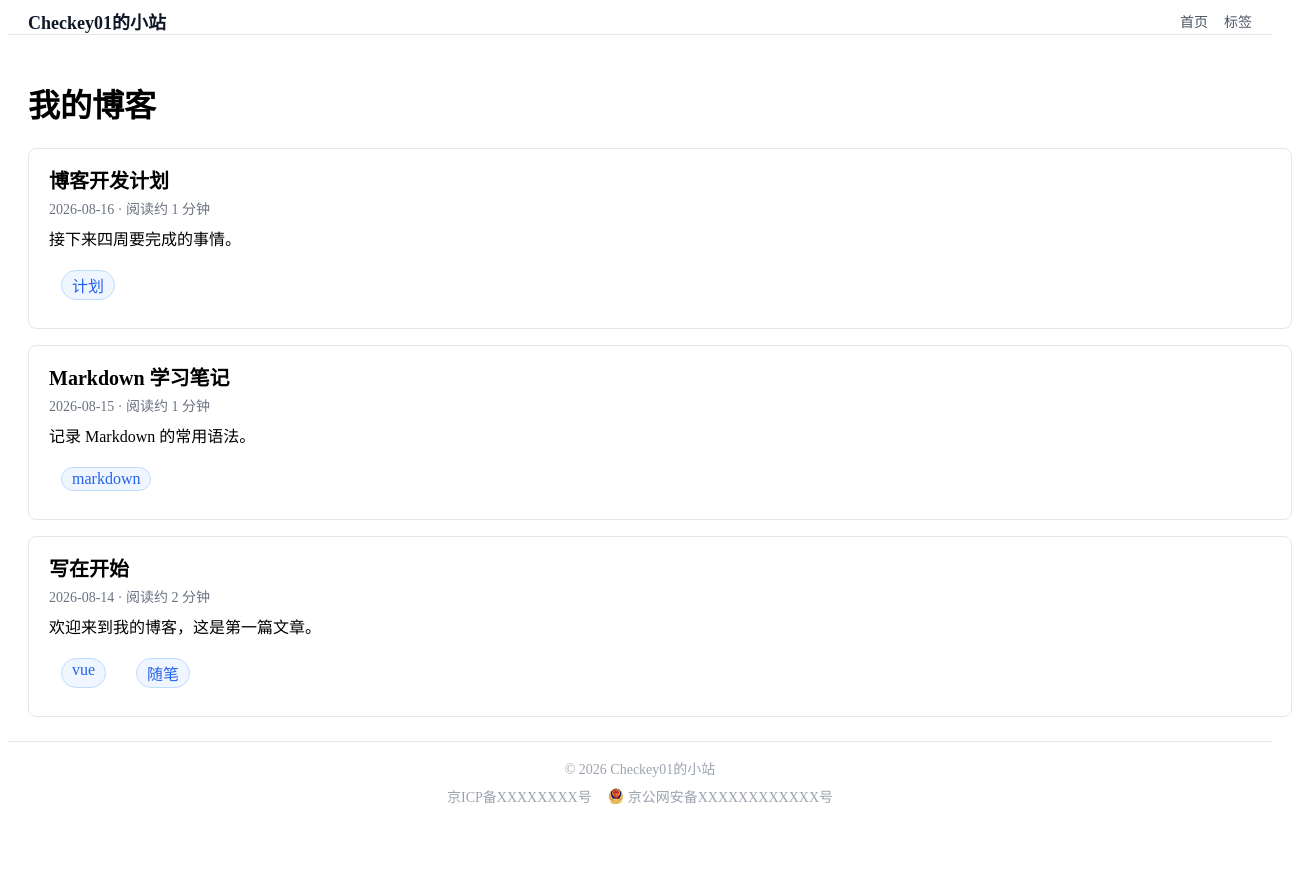
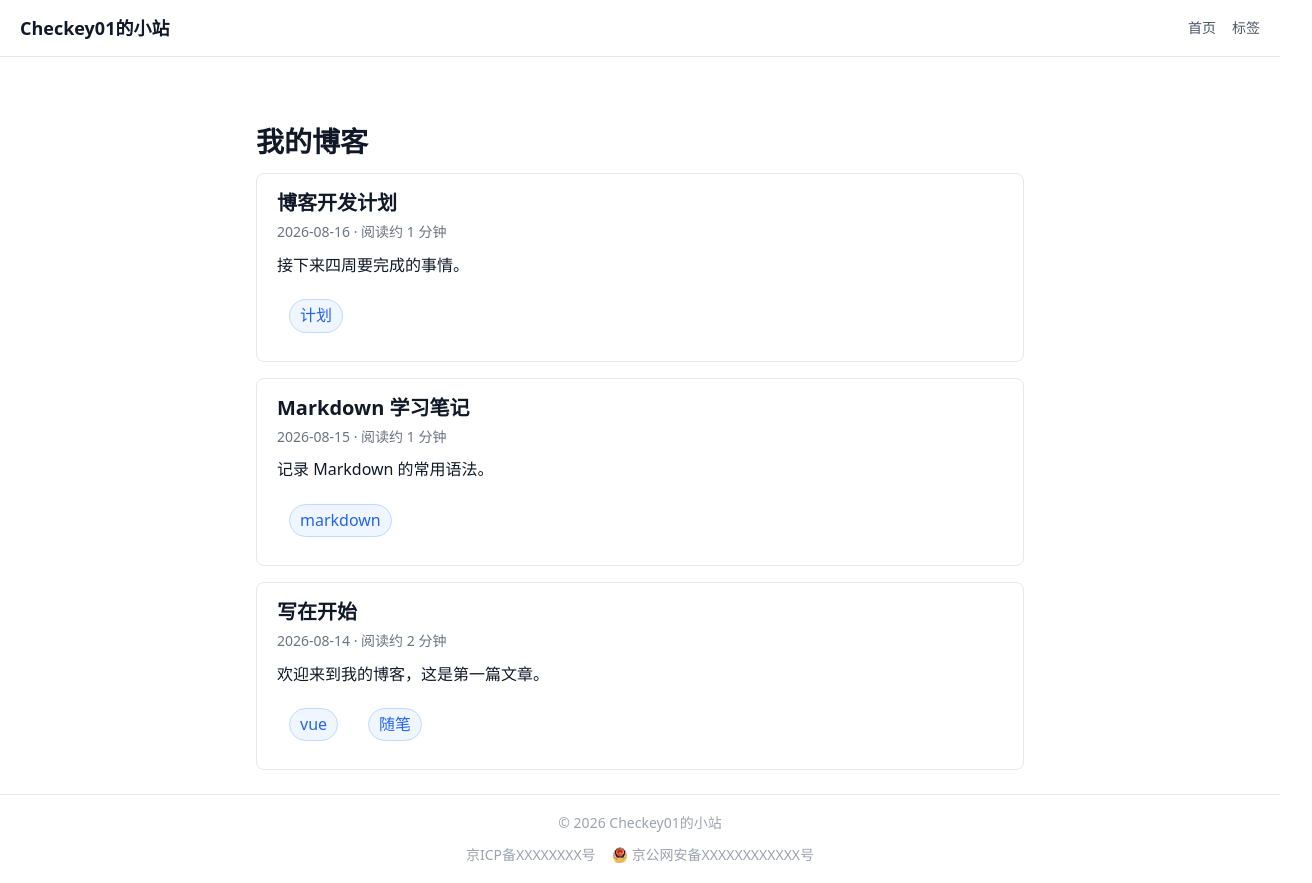
Before and after one commit to CheckeyZerone/Checkey01-Blog-Simple-Frontend, a Vue app: page / in a window 1280 px wide. Shown: the whole page, 1312 px wide, since content can reach past the window. Before the commit the page ends 822 px from the top, so only its background shows below. Built offline with nearby package versions, Linux system fonts and the light colour scheme.

Commit message:
feat: T6.2 文章排版与全局样式

```diff
--- a/src/App.vue
+++ b/src/App.vue
@@ -15,14 +15,14 @@ import AppHeader from './components/AppHeader.vue'
 
 <style scoped>
 .layout {
-  max-height: 100vh;
+  min-height: 100vh;
   display: flex;
   flex-direction: column;
 }
 .content {
   flex: 1;
   width: 100%;
-  min-width: 48rem;
+  max-width: 48rem;
   margin: 0 auto;
   padding: 1.5rem 1.25rem;
 }
--- /dev/null
+++ b/src/assets/main.css
@@ -0,0 +1,84 @@
+/* 全局基础样式 */
+:root {
+  --text-primary: #111827;
+  --text-secondary: #6b7280;
+  --border: #e5e7eb;
+  --accent: #2563eb;
+  --bg-code: #f6f8fa;
+}
+
+body {
+  margin: 0;
+  font-family:
+    system-ui,
+    -apple-system,
+    'Segoe UI',
+    'PingFang SC',
+    'Microsoft YaHei',
+    sans-serif;
+  color: var(--text-primary);
+  line-height: 1.7;
+  background: #fff;
+}
+
+a {
+  color: var(--accent);
+}
+
+h1,
+h2,
+h3 {
+  line-height: 1.3;
+}
+
+.content h1 {
+  font-size: 1.75rem;
+  margin: 1.5em 0 0.5em;
+}
+
+.content h2 {
+  font-size: 1.375rem;
+  margin: 1.25em 0 0.5em;
+}
+
+.content h3 {
+  font-size: 1.125rem;
+  margin: 1.125em 0 0.5em;
+}
+
+.content p {
+  margin: 0 0 1em;
+}
+
+.content ul,
+.content ol {
+  padding-left: 1.5em;
+  margin: 0 0 1em;
+}
+
+.content blockquote {
+  margin: 0 0 1em;
+  padding: 0.25rem 1rem;
+  border-left: 4px solid #d1d5db;
+  color: var(--text-secondary);
+}
+
+.content code {
+  background: var(--bg-code);
+  padding: 0.125rem 0.375rem;
+  border-radius: 4px;
+  font-size: 0.875em;
+}
+
+.content pre {
+  background: var(--bg-code);
+  padding: 1rem;
+  border-radius: 6px;
+  overflow-x: auto;
+  line-height: 1.5;
+}
+
+.content pre code {
+  background: transparent;
+  padding: 0;
+}
--- a/src/main.ts
+++ b/src/main.ts
@@ -1,6 +1,7 @@
 import { createApp } from 'vue'
 import App from './App.vue'
 import router from './router'
+import './assets/main.css'
 
 const app = createApp(App)
 
```
Also changed, not shown: 1 other file (tests, documents, lock files or other folders).
